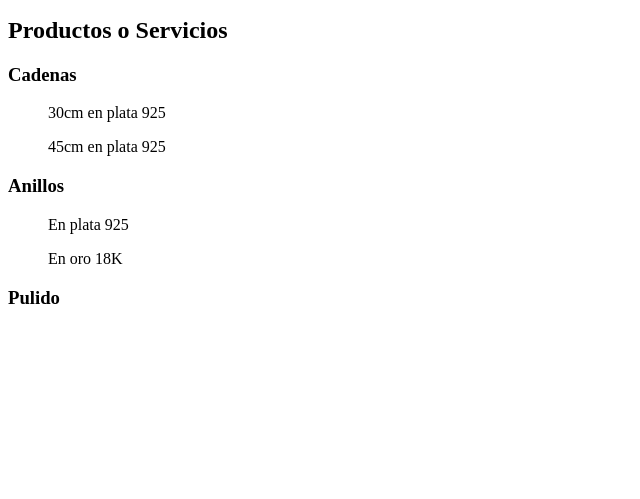
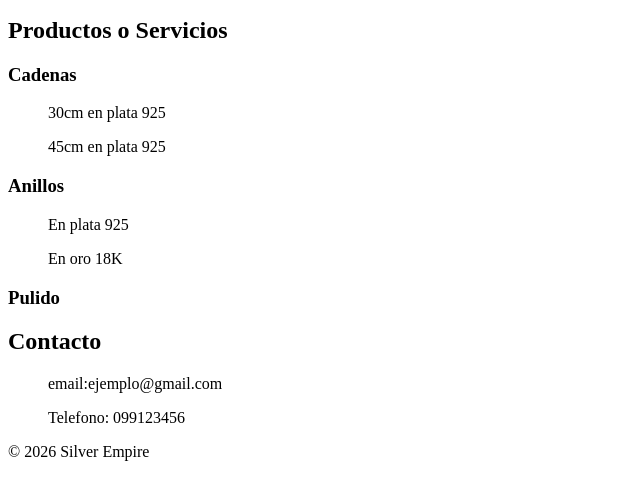
Before and after one commit to rdanielroballos/Tarea-4-Ramas, a plain HTML site: page index.html in a window 1280 px wide. Shown: the part 101-600 px from the top of the page, without its empty margins (0-640 px from the left). Drawn offline with Linux system fonts and the light colour scheme.

Commit message:
Agrego seccion de contacto y pie

```diff
--- a/index.html
+++ b/index.html
@@ -30,5 +30,13 @@
             <h3>Pulido</h3>
         </div>
     </section>
+    <section>
+        <h2>Contacto</h2>
+        <ul>
+            <p>email:ejemplo@gmail.com</p>
+            <p>Telefono: 099123456</p>
+        </ul>
+    </section>
+    <footer>© 2026 Silver Empire</footer>
 </body>
 </html>
```
